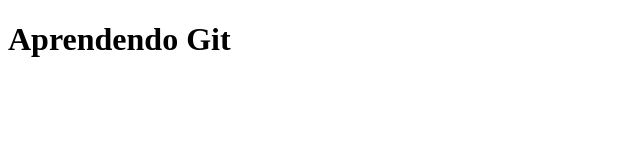
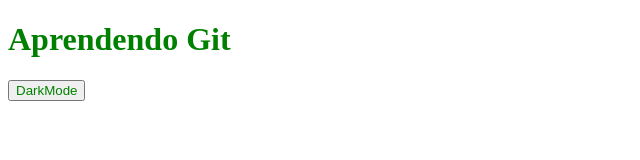
Before and after one commit to LucasRenanFroisSouza/primeiros-passos-github, a plain HTML site: page teste.html in a window 1280 px wide. Shown: the whole page, without its empty margins (0-640 px from the left). Drawn offline with Linux system fonts and the light colour scheme.

Commit message:
Criação botão DarkMode

```diff
--- a/teste.html
+++ b/teste.html
@@ -6,6 +6,18 @@
     <title>Git-Github</title>
 </head>
 <body>
-    <h1>Aprendendo Git</h1>
+    <h1 style="color : green">Aprendendo Git</h1>
+    <button onclick="changeBackgroundColor()" style="color: green;">DarkMode</button>
+    <script>
+        function changeBackgroundColor(){
+            let cor = "rgb(0, 0, 0)"  //cor preta
+            if(document.body.style.backgroundColor === cor){
+                cor = "rgb(255, 255, 255)"
+            }else{
+                cor = "rgb(0, 0, 0)"
+            }
+            document.body.style.backgroundColor = cor
+        }
+    </script>
 </body>
 </html>
```
